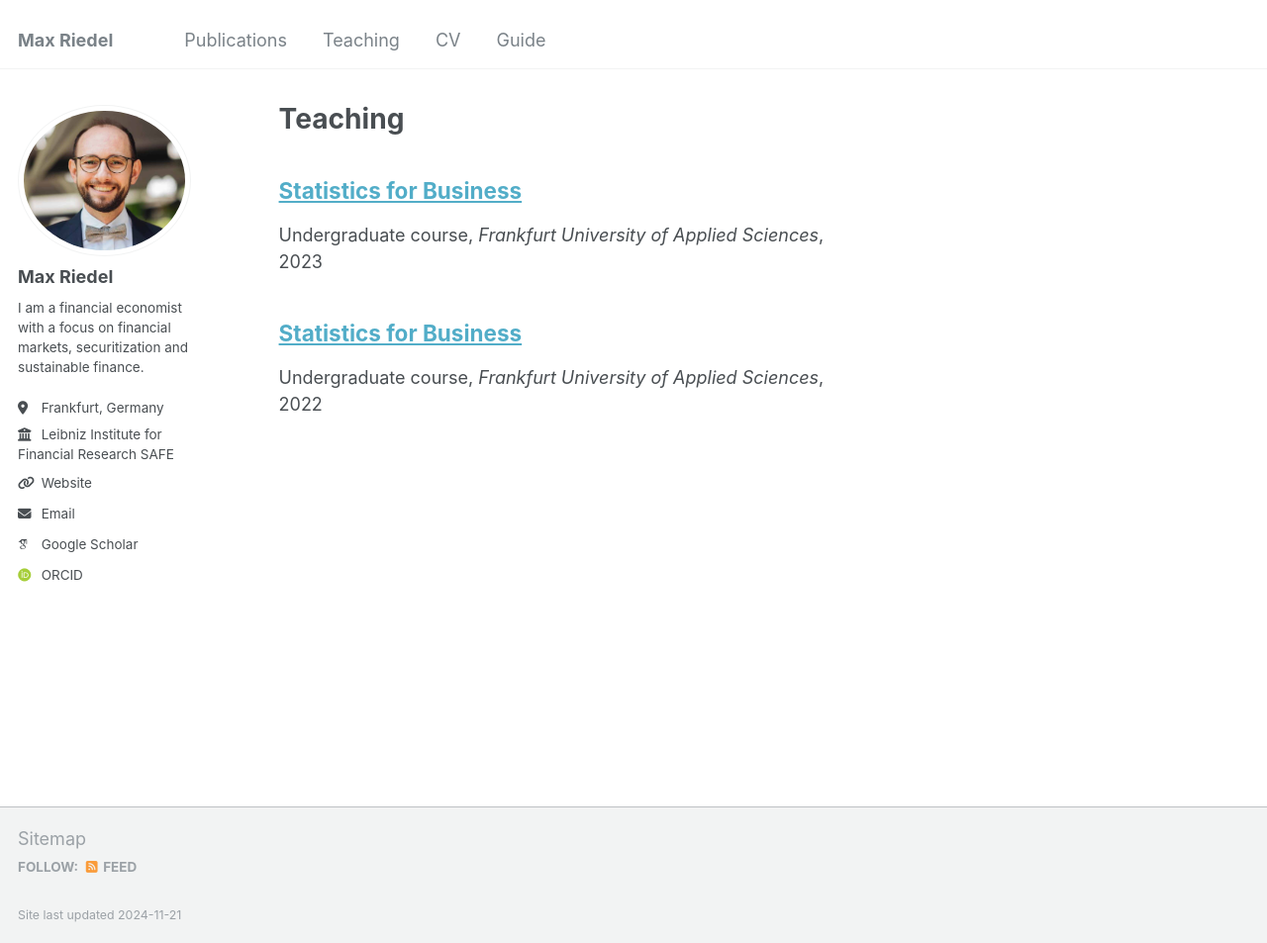
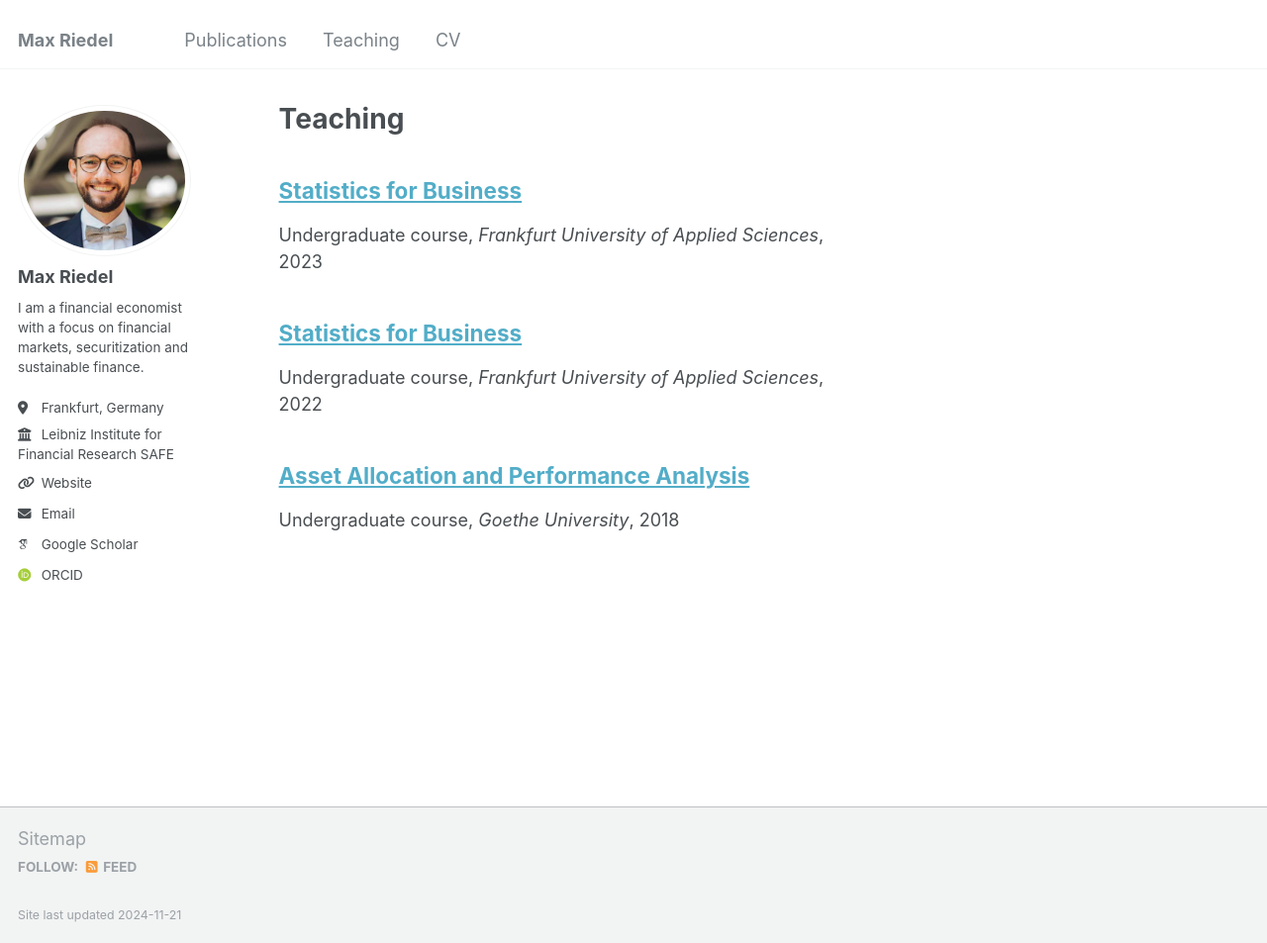
Before and after one commit to max-riedel-phd/max-riedel-phd.github.io, a Jekyll site: the page built from _pages/teaching.html, in a window 1280 px wide and 953 px high. Shown: the whole window at 99% size. Built offline with Jekyll 4.4.1, drawn with Linux system fonts in a browser that asks for light colours; some web fonts are replaced.

Commit message:
Add AAPA

```diff
--- a/_data/navigation.yml
+++ b/_data/navigation.yml
@@ -23,5 +23,5 @@ main:
   - title: "CV"
     url: /cv/
 
-  - title: "Guide"
-    url: /markdown/
+#  - title: "Guide"
+#    url: /markdown/
--- /dev/null
+++ b/_teaching/2018-aapa.md
@@ -0,0 +1,9 @@
+---
+title: "Asset Allocation and Performance Analysis"
+collection: teaching
+type: "Undergraduate course"
+permalink: /teaching/2018-aapa
+venue: "Goethe University"
+date: 2018-04-15
+location: "Frankfurt, Germany"
+---
```
